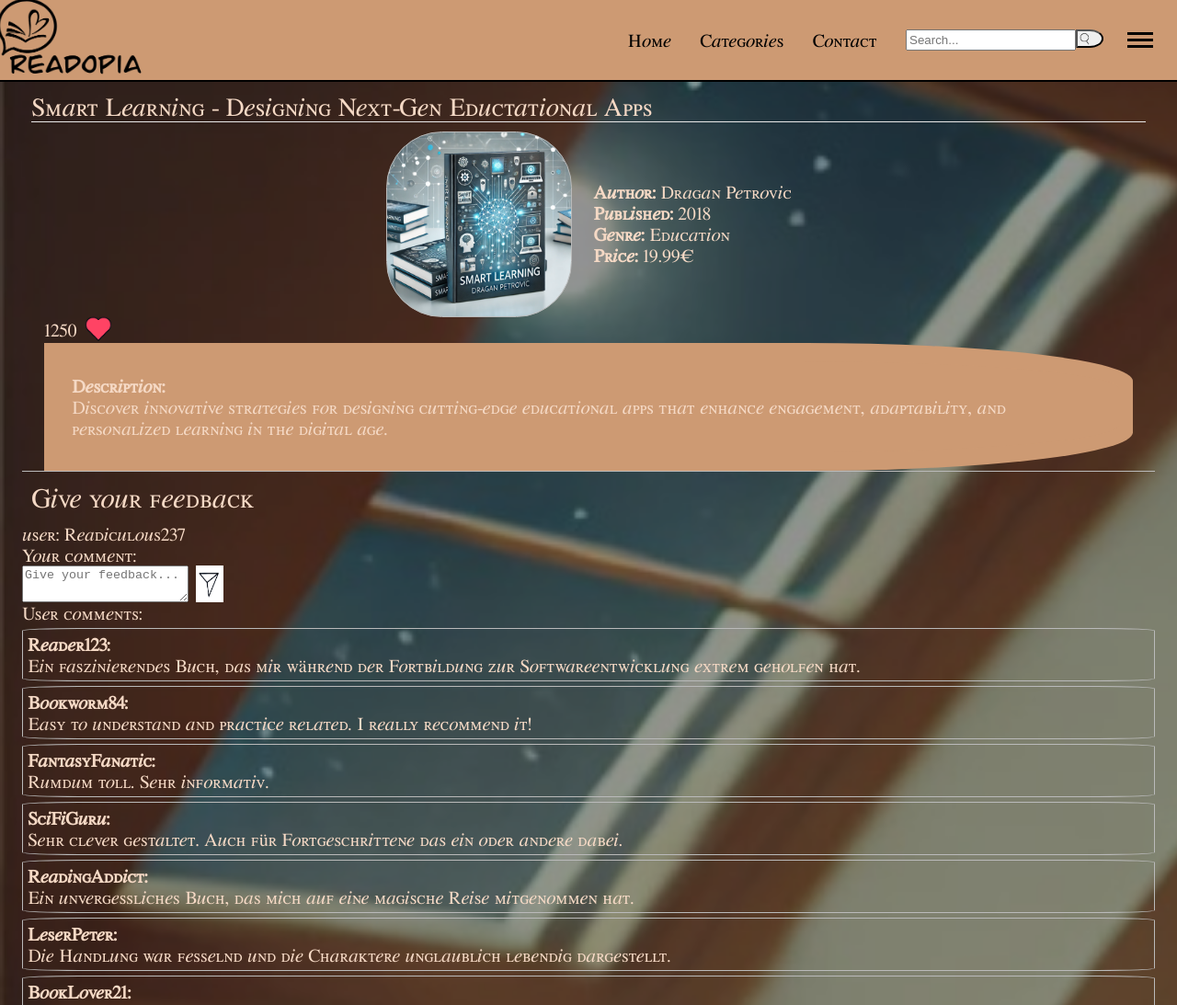
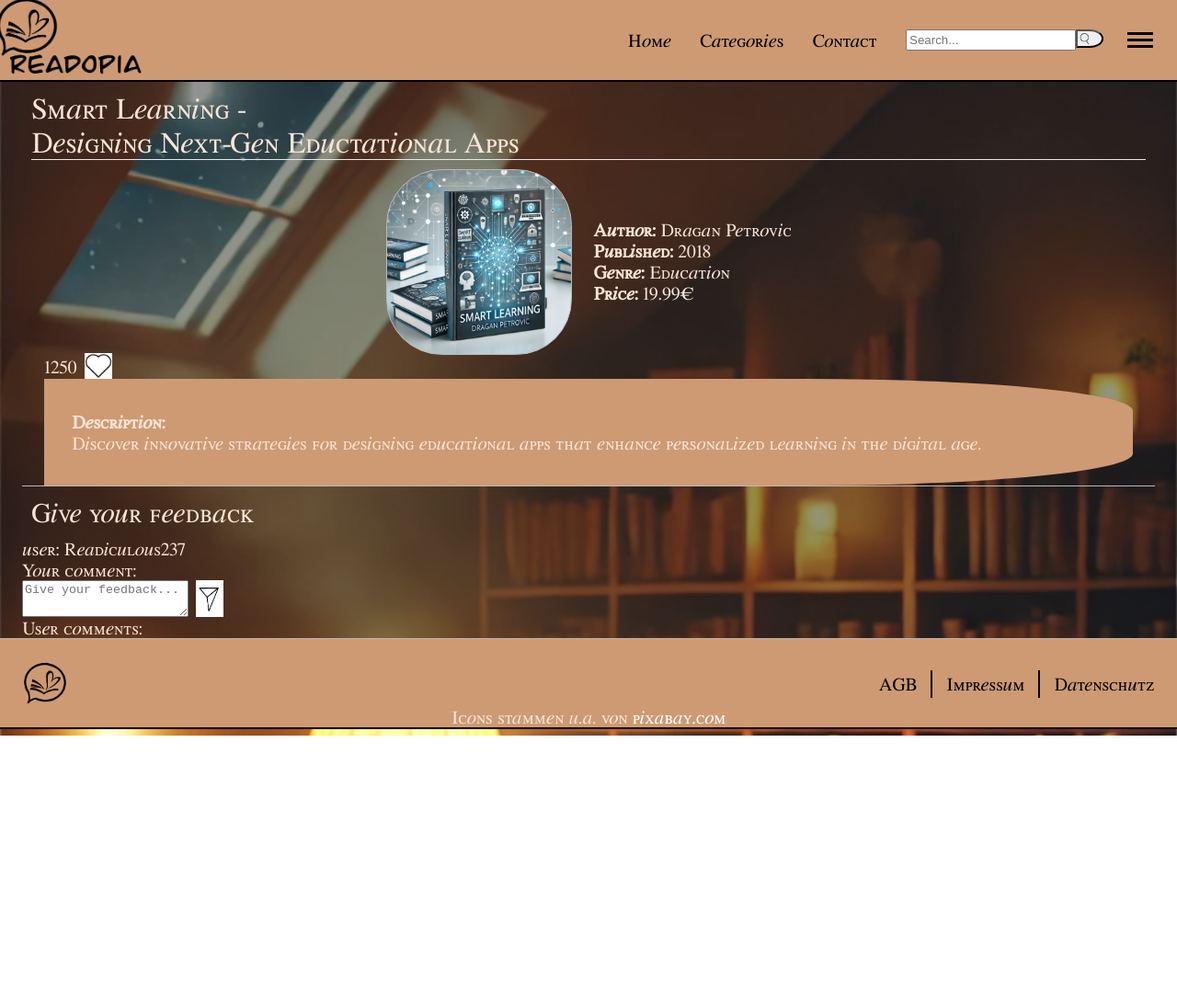
Before and after one commit to Michelle-bit-web/readopia, a plain HTML site: page bookPage.html in a window 1280 px wide. Shown: the top 1093 px of the page at 92% size. After the commit the page ends 800 px from the top, so only its background shows below. Drawn offline with Linux system fonts and the light colour scheme.

Commit message:
rendering of comments edit

```diff
--- a/script.js
+++ b/script.js
@@ -1,9 +1,9 @@
 let books = [
   {
-    name: "Smart Learning - Designing Next-Gen Eductational Apps",
+    name: "Smart Learning - <br>Designing Next-Gen Eductational Apps",
     cover: "book1",
     description:
-      "Discover innovative strategies for designing cutting-edge educational apps that enhance engagement, adaptability, and personalized learning in the digital age.",
+      "Discover innovative strategies for designing educational apps that enhance personalized learning in the digital age.",
     author: "Dragan Petrovic",
     likes: 1250,
     liked: true,
@@ -32,10 +32,10 @@ let books = [
     ],
   },
   {
-    name: "Programming for Learning - The Developer´s Guide to Education Tech",
+    name: "Programming for Learning -<br>The Developer´s Guide to Education Tech",
     cover: "book2",
     description:
-      "Master the art of coding for education! This guide explores building impactful, user-friendly edtech solutions to transform learning experiences.",
+      "Master the art of coding for education! This guide explores building impactful, user-friendly edtech solutions.",
     author: "Satoshi Endo",
     likes: 980,
     liked: false,
@@ -54,7 +54,7 @@ let books = [
     name: "Die Farben des Himmels",
     cover: "book3",
     description:
-      "A heartfelt romance unfolds under painted skies, where love, fate, and dreams intertwine in a journey of passion and destiny.",
+      "A heartfelt romance unfolds under painted skies, where love, fate, and dreams intertwine.",
     author: "Laura Blau",
     likes: 1520,
     liked: true,
@@ -104,7 +104,7 @@ let books = [
   {
     name: "Move, Sweat, Thrive",
     cover: "book5",
-    description: "The Power of Daily Exercise",
+    description: "Get to know the power of daily exercise.",
     author: "Elara Vázquez",
     likes: 1300,
     liked: true,
@@ -117,7 +117,7 @@ let books = [
   {
     name: "Nutrition & Diet",
     cover: "book6",
-    description: "The Metabolism Boost Plans",
+    description: "Learn all about most effectiv metabolism boost plans.",
     author: "Kaelen Voss",
     likes: 890,
     liked: false,
@@ -139,7 +139,7 @@ let books = [
   {
     name: "Mental Health",
     cover: "book7",
-    description: "Stronger Minde, Stronger Body",
+    description: "Stronger Mind, Stronger Body. Explore resilience from cultural context and practical strategies-",
     author: "Zanele Mokoena",
     likes: 1450,
     liked: true,
@@ -157,7 +157,7 @@ let books = [
   {
     name: "Das verborgene Königreich",
     cover: "book8",
-    description: "Beschreibung einsetzen",
+    description: "A magical fantasy adventure where ancient secrets, and a young hero’s destiny intertwine in a battle for freedom.",
     author: "Elena Gold",
     likes: 920,
     liked: false,
@@ -179,7 +179,7 @@ let books = [
   {
     name: "Liebe in Zeiten des Krieges",
     cover: "book9",
-    description: "Beschreibung einsetzen",
+    description: "Heartfelt moments set during World War II, told through a child's eyes.",
     author: "Emilia Rot",
     likes: 1800,
     liked: true,
@@ -234,10 +234,11 @@ function loadAllBooks() {
       bookGenre,
     );
     getCoverImages(bookCovers);
-    for (let j = 0; j < books[i].comments.length; j++) {
-      let user = books[i].comments[j].name;
-      let comment = books[i].comments[j].comment;
-      document.getElementById("written_comments").innerHTML += renderComments(user,comment);
+    let singleBookComment = books[i].comments;
+    for (let j = 0; j = singleBookComment.length; j++) {
+      let commentText = singleBookComment[j].comment;
+      let user = singleBookComment[j].name;
+      document.getElementById("written_comments").innerHTML += renderComments(user,commentText);
     }
   }
 }
--- a/scripts/templates.js
+++ b/scripts/templates.js
@@ -42,6 +42,6 @@ function renderBookTemplate(i,title,cover,author,description,likes,price,year,ge
     </section>`
 }
 
-function renderComments(user, comment){
-    return `<p class="saved_comment"><b>${user}:</b> <br> ${comment}</p>`
+function renderComments(user, commentText){
+    return `<p class="saved_comment"><b>${user}:</b> <br> ${commenttext}</p>`
 }
--- a/style.css
+++ b/style.css
@@ -6,7 +6,7 @@
 body{
     font-size: 20px;
     font-weight: lighter;
-    color: rgb(245, 217, 197);
+    color: rgb(248, 228, 215);
     background-image: url('./assets/img/background.jpg');
     background-repeat: no-repeat;
     background-size: cover;
@@ -31,13 +31,13 @@ footer{
 
 h1{
     font-weight: lighter;
-    font-size: 28px;
+    font-size: 32px;
     margin: 10px 10px;
     border-bottom: 1px solid rgb(232, 231, 231);
 }
 h2{
     font-weight: lighter;
-    font-size: 24x;
+    font-size: 28x;
     margin: 10px 10px;
 }
 a {
```
